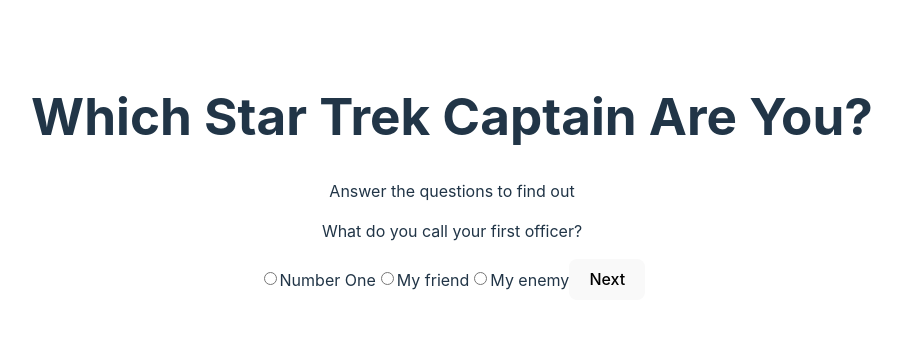
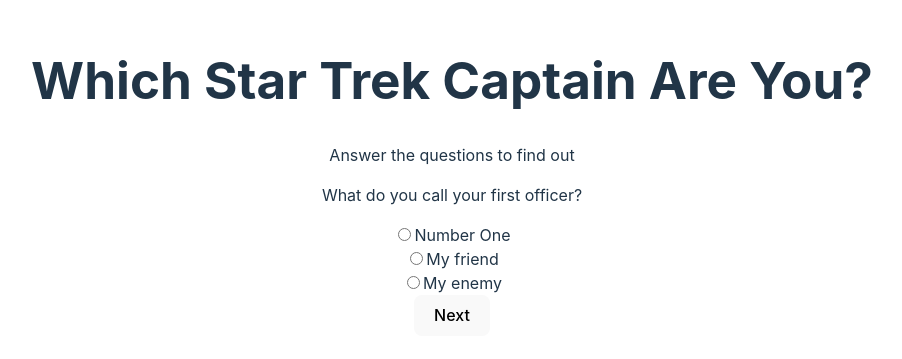
Before and after one commit to nicm42/star-trek-captain, a Vue app: page / in a window 1280 px wide. Shown: the part 223-582 px from the top of the page, without its empty margins (188-1090 px from the left). Built offline with nearby package versions, Linux system fonts and the light colour scheme.

Commit message:
Made it work for first element of data

```diff
--- a/questions.json
+++ b/questions.json
@@ -1,7 +1,10 @@
 [
   {
     "question": "What do you call your first officer?",
-    "answers": ["Number One", "My friend", "My enemy"],
-    "captains": ["TNG", "TOS", "DS9"]
+    "answers": [
+      { "response": "Number One", "captain": ["TNG", "SNW"] },
+      { "response": "My friend", "captain": ["TOS"] },
+      { "response": "My enemy", "captain": ["DS9", "VOY", "ENT"] }
+    ]
   }
 ]
--- a/src/App.vue
+++ b/src/App.vue
@@ -1,12 +1,35 @@
 <script setup>
+import { ref } from 'vue'
 import Question from './components/Question.vue'
 import questions from '../questions.json'
+
+// Captains chosen with their counts
+const captainCount = ref(0)
+
+captainCount.value = {
+  TOS: 0,
+  TNG: 0,
+  DS9: 0,
+  VOY: 0,
+  ENT: 0,
+  SNW: 0
+}
+
+function updateCaptainCount(captainArray) {
+  // Loop through the captainCount object
+  // if it's in the captainArray, then update the value
+  Object.keys(captainCount.value).forEach((item) => {
+    if (captainArray.includes(item)) {
+      captainCount.value[item] += 1
+    }
+  })
+}
 </script>
 
 <template>
   <h1>Which Star Trek Captain Are You?</h1>
   <p>Answer the questions to find out</p>
-  <Question :="questions[0]" />
+  <Question :="questions[0]" @captaincountupdate="updateCaptainCount" />
 </template>
 
 <style scoped></style>
--- a/src/components/Answer.vue
+++ b/src/components/Answer.vue
@@ -1,13 +1,29 @@
 <script setup>
 const props = defineProps({
   text: String,
-  value: String
+  value: String,
+  captain: Array
 })
+
+const emit = defineEmits(['captainupdate'])
+
+function emitCaptain() {
+  emit('captainupdate', props.captain)
+}
 </script>
 
 <template>
-  <input type="radio" name="answer" :value="props.value" :id="props.value" />
-  <label :for="props.value">{{ props.text }}</label>
+  <div>
+    <input
+      type="radio"
+      name="answer"
+      :value="props.value"
+      :id="props.value"
+      :captain="props.captain"
+      @input="emitCaptain"
+    />
+    <label :for="props.value">{{ props.text }}</label>
+  </div>
 </template>
 
 <style scoped></style>
--- a/src/components/Question.vue
+++ b/src/components/Question.vue
@@ -1,11 +1,15 @@
 <script setup>
-/* import { ref } from 'vue' */
+import { ref } from 'vue'
 import Answer from './Answer.vue'
 
 const props = defineProps({
   question: String,
   answers: Array
 })
+
+const emit = defineEmits(['captaincountupdate'])
+
+const currentAnswer = ref(0)
 
 // For the answers, we have the text we want to display
 // but we also need it to have no spaces or capitals
@@ -14,32 +18,29 @@
   return string.replace(/ /g, '-').toLowerCase()
 }
 
-/* const count = ref(0) */
+function updateAnswer(val) {
+  currentAnswer.value = val
+}
+
+function saveData() {
+  // Update the captain count
+  emit('captaincountupdate', currentAnswer.value)
+}
 </script>
 
 <template>
-  <!--<h1>{{ msg }}</h1>-->
-
   <form>
     <p>{{ props.question }}</p>
     <Answer
       v-for="answer in props.answers"
-      :key="answer"
-      :text="answer"
-      :value="createID(answer)"
+      :key="answer.response"
+      :text="answer.response"
+      :value="createID(answer.response)"
+      :captain="answer.captain"
+      @captainupdate="updateAnswer"
     />
-    <button type="submit">Next</button>
+    <button type="submit" @click.prevent="saveData">Next</button>
   </form>
-
-  <!--
-  <div class="card">
-    <button type="button" @click="count++">count is {{ count }}</button>
-    <p>
-      Edit
-      <code>components/HelloWorld.vue</code> to test HMR
-    </p>
-  </div>
-  -->
 </template>
 
 <style scoped></style>
```
